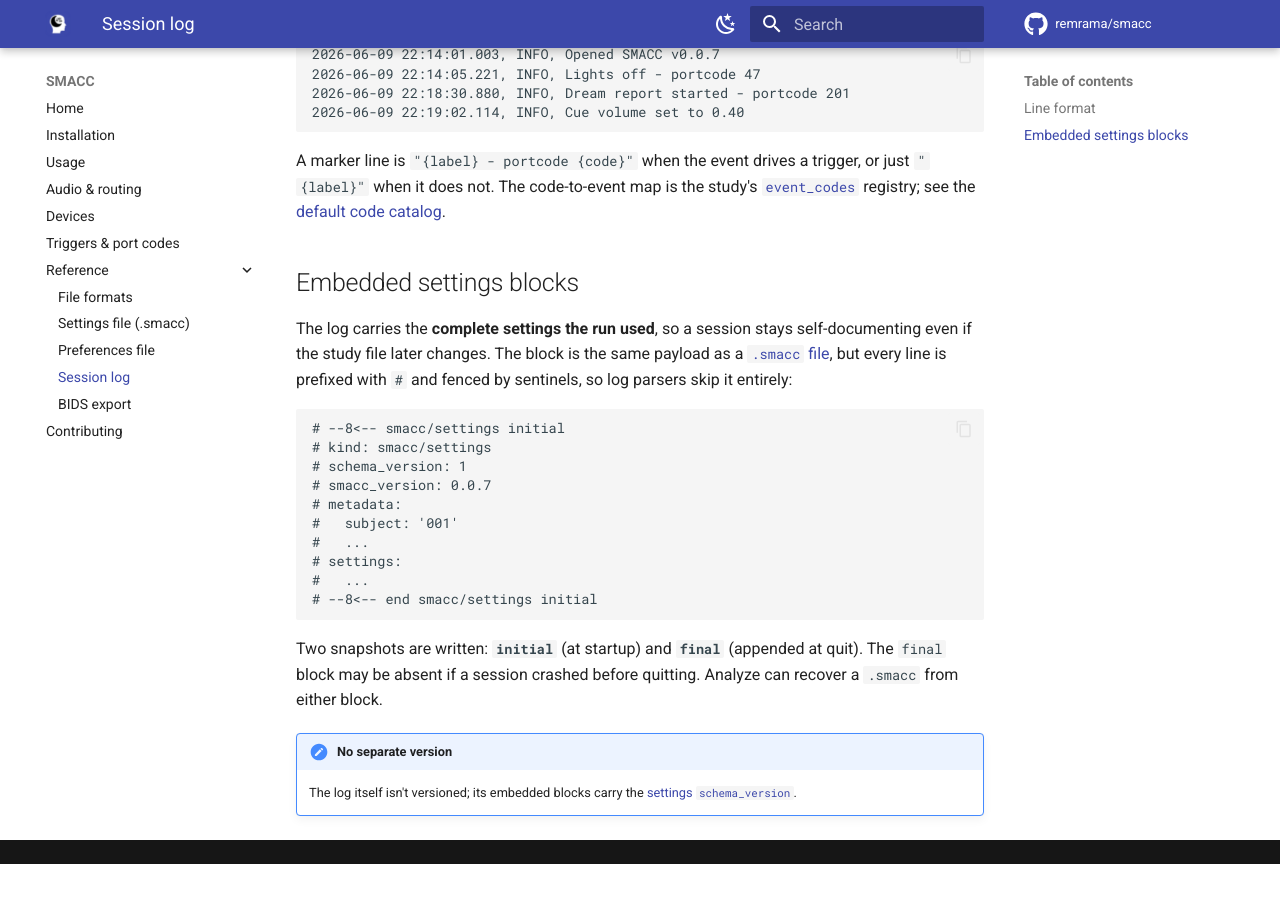
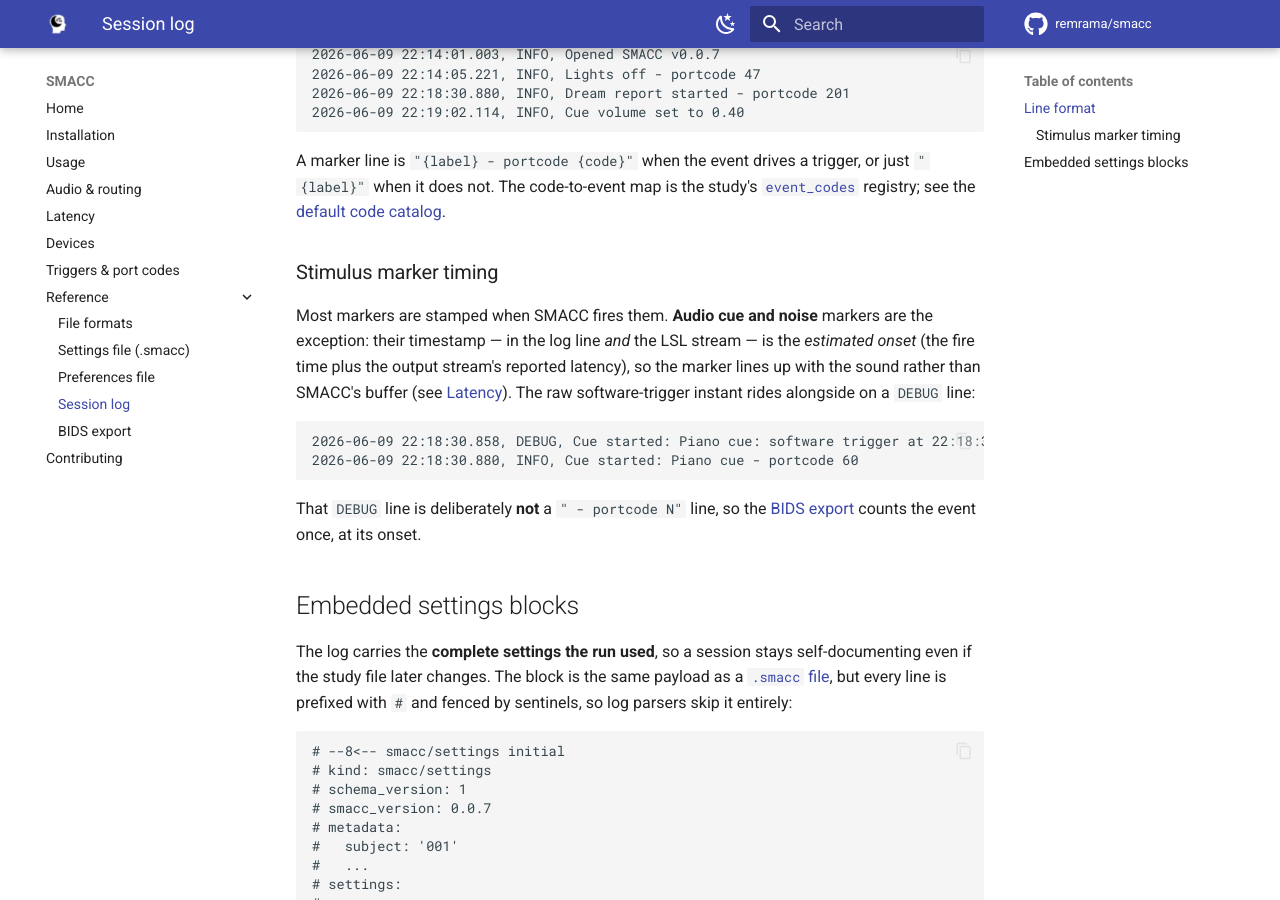
Before and after one commit to remrama/smacc, an MkDocs documentation site: the page built from docs/reference/session-log.md, in a window 1280 px wide and 900 px high, scrolled down 570 px. Built offline with MkDocs 1.6.1 and Material for MkDocs 9.7.7, drawn with Linux system fonts in a browser that asks for light colours; comment, search, counter and statistics services are not loaded; the version menu is left out; before the commit the page ends 1434 px from its top, so only the background shows below that; some of the changed lines change nothing that is shown.

Commit message:
docs: document stimulus latency and marker timing

````diff
--- /dev/null
+++ b/docs/latency.md
@@ -0,0 +1,146 @@
+# Latency
+
+How long is it from clicking **Play** (or firing a cue) to the participant
+actually hearing the sound or seeing the light — and how well does the event
+marker line up with it? This page answers that, shows how to measure it on your own
+rig, and explains what SMACC does to keep markers honest.
+
+!!! note "The short version"
+    For the dream-engineering work SMACC is built for — cueing for lucidity or memory
+    reactivation — **absolute latency is rarely critical**. A cue landing 20 ms early
+    or late doesn't change whether it reaches REM. What matters is that the **marker
+    lines up with the stimulus in the EEG**, and there a *constant* offset is harmless
+    (you can correct it after the fact) while **jitter** — random variation — is not.
+    SMACC therefore optimises for *predictable* timing, not minimal latency.
+
+## What contributes
+
+From the click to the sound, in order:
+
+| Stage | Typical | Notes |
+|---|---|---|
+| Click → handler | < 1 ms | Qt event dispatch. |
+| Decode + resample | a few ms | The cue is decoded when loaded; only the resample runs at play time. |
+| Open the output stream | tens of ms | A fresh WASAPI stream is opened per cue (see [#105](https://github.com/remrama/smacc/issues/105)). Affects *click→sound*, not the marker. |
+| **Output buffer** | **~3–25 ms** | The stream's buffer: sound reaches the DAC about one buffer after it starts. **This is the marker↔sound gap.** |
+| DAC → speaker → air | ~1–5 ms | Hardware + ~3 ms per metre of air. |
+
+The two that matter are separate axes with separate fixes:
+
+- **Marker → sound** (the science): the **output buffer**. SMACC corrects for this
+  (below), and it's what a per-rig measurement pins down.
+- **Click → sound** (operator feel): dominated by the per-play **stream open**. Not a
+  marker-alignment problem; tracked separately in
+  [#105](https://github.com/remrama/smacc/issues/105).
+
+## The marker marks the software event, not the photons
+
+By default an event marker is timestamped when SMACC *fires* it — which is **before**
+the sound leaves the speaker (by one output buffer) or, for a light, around when the
+device write completes. To keep the marker aligned with the stimulus:
+
+- **Audio cue / noise.** SMACC stamps the marker (its LSL timestamp **and** the
+  canonical log line) at the *estimated onset* — the moment it fires **plus the
+  stream's reported output latency** — so the marker tracks the sound rather than
+  SMACC's buffer, and stays put when you change the latency setting. The raw
+  software-trigger instant is kept on a `DEBUG` line in the log for audit.
+- **Visual cue.** The first frame is written to the device **synchronously**, and the
+  marker fires right after, so it trails the photons by microseconds (BlinkStick)
+  rather than leading them.
+
+!!! warning "This is an estimate, not a measurement"
+    The correction uses the latency PortAudio *reports*. The residual — fade-in ramp,
+    DAC, speaker, the Hue bridge — is small and roughly constant, but only a recording
+    of the actual onset pins it down. If you need sample-accurate alignment, measure
+    your rig (below) and apply the leftover offset; that per-session capability is
+    tracked in [#104](https://github.com/remrama/smacc/issues/104).
+
+## Measured: a typical Windows rig
+
+Run the bundled probe from the project (it needs no special hardware for this part):
+
+```sh
+uv run tools/measure_latency.py
+```
+
+On a stock laptop (Realtek WASAPI shared-mode output) it reports:
+
+```text
+Device:       Speakers (Realtek(R) Audio)
+Sample rate:  48000 Hz
+Reported:     low   3.0 ms   high  10.0 ms
+Negotiated [ low]:  22.0 ms   (SMACC stamps the marker this far ahead of the stream start)
+Negotiated [high]:  22.0 ms   (SMACC stamps the marker this far ahead of the stream start)
+```
+
+Two things to take from this:
+
+1. The **negotiated** latency (~22 ms) is what you actually get — *not* the smaller
+   "reported" figure. SMACC corrects the cue marker by this negotiated value.
+2. On **shared-mode WASAPI**, the engine rounds up to its own period, so **Low and
+   High come out the same** here. The Low setting only helps on devices/drivers whose
+   buffer it can actually shrink; true low latency needs WASAPI *exclusive* mode,
+   which SMACC doesn't use today. **Don't assume Low helps — measure it.**
+
+## The Low / High setting
+
+The Volume window has an **Output latency** choice, saved in the `.smacc`
+([`output_latency`](reference/settings-file.md)):
+
+- **High** (default) — PortAudio's robust buffer. Fewer underruns; the safe choice
+  for an overnight looping cue, where a glitch in a sleeper's ear is worse than 20 ms.
+- **Low** — asks for a smaller buffer. Trims the marker↔sound gap *where the device
+  allows it* (often no change on shared-mode WASAPI). It applies to the next cue or
+  noise played, not the one currently sounding.
+
+Because the marker is corrected by the *negotiated* latency, switching High/Low never
+silently shifts your markers — the correction tracks the setting.
+
+## Visual cues: BlinkStick vs Hue
+
+Light latency depends entirely on the backend:
+
+- **BlinkStick** — a USB-HID write, a few milliseconds. Fast enough that the marker
+  effectively coincides with the light.
+- **Philips Hue** — each command is an HTTP call to the bridge (~100 ms) plus the
+  bridge→bulb hop, and the bridge rate-limits, so Hue is unsuitable for tight timing
+  or flashing (SMACC refuses `flash` on Hue for this reason). Fine for slow ambient
+  cues; don't time-lock analyses to a Hue marker without measuring it.
+
+## Measure it on your own rig
+
+The numbers above are specific to one machine — **don't quote them for a different
+rig**. To characterise yours:
+
+- **Round-trip, on the bench.** Couple the output back to an input (a loopback cable,
+  or a microphone at the speaker) and run:
+
+    ```sh
+    uv run tools/measure_latency.py --loopback --repeats 30
+    ```
+
+    It plays tone bursts, hears them back, and reports the distribution. Watch the
+    **jitter** (the spread), not just the mean.
+
+- **Against the EEG, per session (authoritative).** Record the real stimulus onset on
+  a spare amplifier channel — a microphone for the cue, a photodiode for the light —
+  alongside the LSL portcode. The difference between the portcode and the recorded
+  onset, across the night, is the true distribution, and it can be visualised in the
+  Analyze tool. This needs a spare channel and is tracked in
+  [#104](https://github.com/remrama/smacc/issues/104).
+
+!!! note "Why the log can't give you this"
+    You might hope to read latency straight from the log, since it records both the
+    raw trigger time (`DEBUG`) and the corrected onset (`INFO`). But their difference
+    is just the latency SMACC *added* — a constant, not a measurement. A real
+    distribution needs an independent observation of the stimulus, i.e. the methods
+    above.
+
+## If you want it lower
+
+In rough order of effort: prefer **short, sharp-onset cues** (a long fade-in is its
+own latency); try the **Low** setting and measure whether your device honours it;
+keep the machine unloaded at night. A persistent pre-warmed stream
+([#105](https://github.com/remrama/smacc/issues/105)) and WASAPI exclusive mode would
+cut more, but neither is a SMACC goal today — for lucidity and TMR cueing, predictable
+beats fast.
--- a/docs/reference/session-log.md
+++ b/docs/reference/session-log.md
@@ -32,6 +32,23 @@
 [`event_codes`](settings-file.md#event_codes) registry; see the
 [default code catalog](../triggers.md#default-event-codes).
 
+### Stimulus marker timing
+
+Most markers are stamped when SMACC fires them. **Audio cue and noise** markers are
+the exception: their timestamp — in the log line *and* the LSL stream — is the
+*estimated onset* (the fire time plus the output stream's reported latency), so the
+marker lines up with the sound rather than SMACC's buffer (see
+[Latency](../latency.md)). The raw software-trigger instant rides alongside on a
+`DEBUG` line:
+
+```text
+2026-06-09 22:18:30.858, DEBUG, Cue started: Piano cue: software trigger at 22:18:30.858, marker advanced +22.0 ms to estimated onset (output latency)
+2026-06-09 22:18:30.880, INFO, Cue started: Piano cue - portcode 60
+```
+
+That `DEBUG` line is deliberately **not** a `" - portcode N"` line, so the
+[BIDS export](bids-export.md) counts the event once, at its onset.
+
 ## Embedded settings blocks
 
 The log carries the **complete settings the run used**, so a session stays
--- a/docs/reference/settings-file.md
+++ b/docs/reference/settings-file.md
@@ -45,8 +45,9 @@
     voice_volume: 0.5
     rows:
       - {biocal: eyes_open, sequence: true, voice: true, duration: 30}
-  # --- Output safety cap -----------------------------------------------------
+  # --- Output cap + latency --------------------------------------------------
   volume_cap: 1.0
+  output_latency: high
   # --- Device roles + routing ------------------------------------------------
   devices:
     bindings: {}
@@ -111,6 +112,7 @@
 | `survey_url` | string | The selected survey URL. |
 | `survey_options` | mapping | Named survey presets: label → URL. |
 | `volume_cap` | 0–1 | Master output safety cap multiplied into every stimulus (`1.0` = no cap). |
+| `output_latency` | `high` \| `low` | Output buffer for the cue + noise streams: `high` is robust (default), `low` trims marker-to-sound delay where the device allows it (often unchanged on shared-mode WASAPI). See [Latency](../latency.md). |
 
 ### `biocals`
 
--- a/mkdocs.yml
+++ b/mkdocs.yml
@@ -48,6 +48,7 @@
   - Installation: installation.md
   - Usage: usage.md
   - Audio & routing: audio.md
+  - Latency: latency.md
   - Devices: devices.md
   - Triggers & port codes: triggers.md
   - Reference:
````
